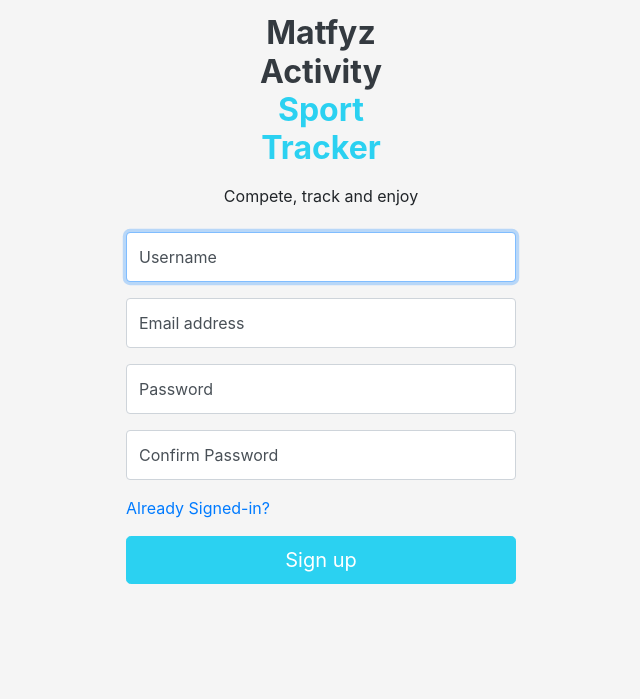
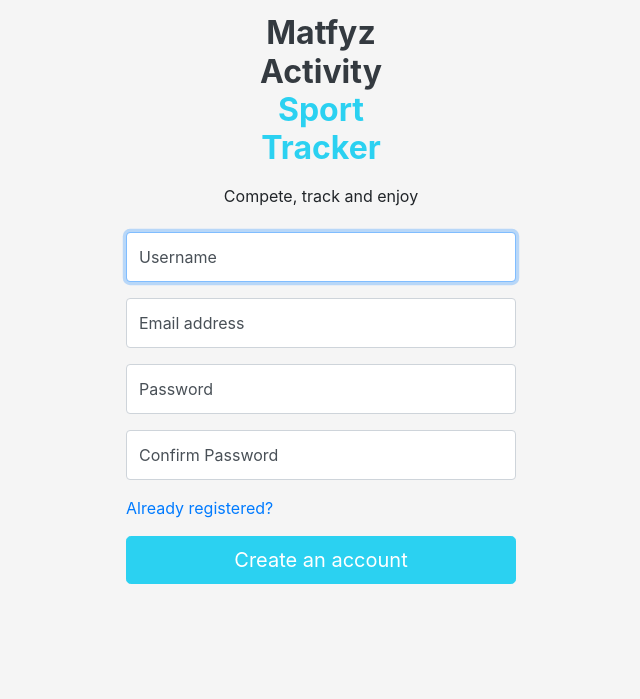
Before and after one commit to Matfyz-Developer-Student-Club/matfyz-activity-sport-tracker, a Flask app: page /register in a window 1280 px wide. Shown: the part 101-800 px from the top of the page, without its empty margins (319-959 px from the left). Run offline with Flask 2, Linux system fonts and the light colour scheme; some libraries are stand-ins or nearby versions.

Commit message:
Comment resolution

```diff
--- a/mast/templates/login.html
+++ b/mast/templates/login.html
@@ -33,7 +33,7 @@
                     <label>
                         <input type="checkbox" value="remember-me"> Remember me
                     </label><br>
-                    <a href="{{ url_for( 'register' ) }}">Sign-up</a>
+                    <a href="{{ url_for( 'register' ) }}">Create a new account.</a>
                 </div>
                 <button class="btn btn-lg btn-primary btn-block" type="submit">Sign in</button>
             </form>
--- a/mast/templates/register.html
+++ b/mast/templates/register.html
@@ -32,9 +32,9 @@
 
     <div class="checkbox mb-3">
         <!-- TODO: Add support for 3-rd party applications. -->
-        <a href="{{ url_for( 'login' ) }}">Already Signed-in?</a>
+        <a href="{{ url_for( 'login' ) }}">Already registered?</a>
     </div>
-    <button class="btn btn-lg btn-primary btn-block" type="submit">Sign up</button>
+    <button class="btn btn-lg btn-primary btn-block" type="submit">Create an account</button>
 </form>
 
 {% endblock form%}
```
